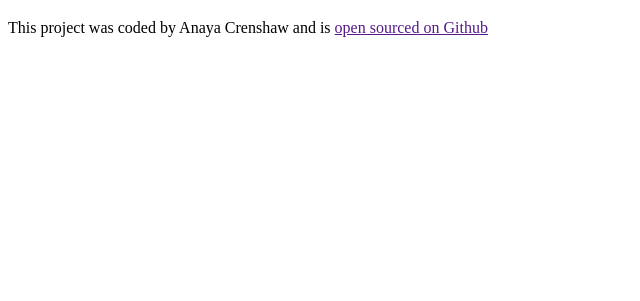
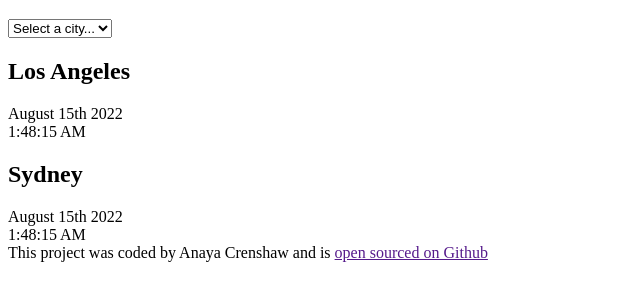
Before and after one commit to AnayaCrenshaw/World-Clock, a plain HTML site: page index.html in a window 1280 px wide. Shown: the part 61-362 px from the top of the page, without its empty margins (0-640 px from the left). Drawn offline with Linux system fonts and the light colour scheme.

Commit message:
Added basic HTML

```diff
--- a/index.html
+++ b/index.html
@@ -8,7 +8,26 @@
     <title>Wrold Clock - Anaya crenshaw</title>
   </head>
   <body>
+    <div class="container"></div>
     <h1>World Clock</h1>
+
+    <select name="" id="">
+      <option value="">Select a city...</option>
+      <option value="">London</option>
+      <option value="">New York</option>
+      <option value="">Auckland</option>
+    </select>
+
+    <div class="city">
+      <h2>Los Angeles</h2>
+      <div class="date">August 15th 2022</div>
+      <div class="time">1:48:15 AM</div>
+    </div>
+    <div class="city">
+      <h2>Sydney</h2>
+      <div class="date">August 15th 2022</div>
+      <div class="time">1:48:15 AM</div>
+    </div>
     <footer>
       This project was coded by Anaya Crenshaw and is
       <a href="">open sourced on Github</a>
```
